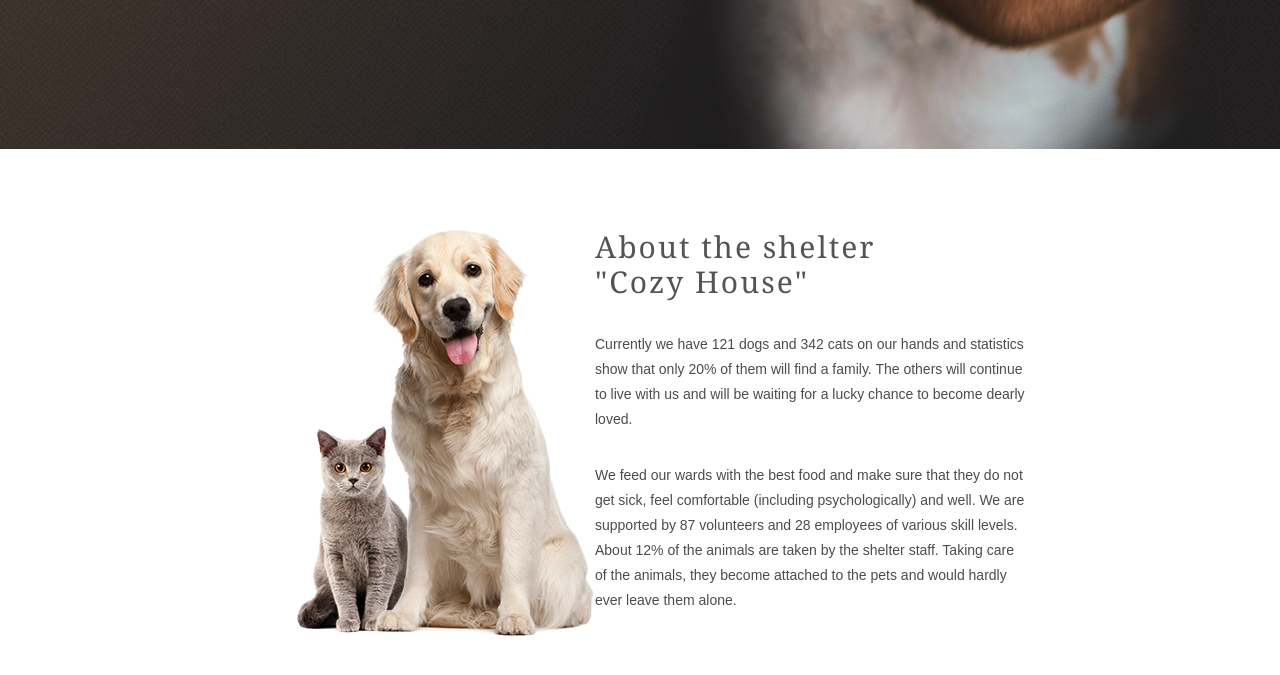
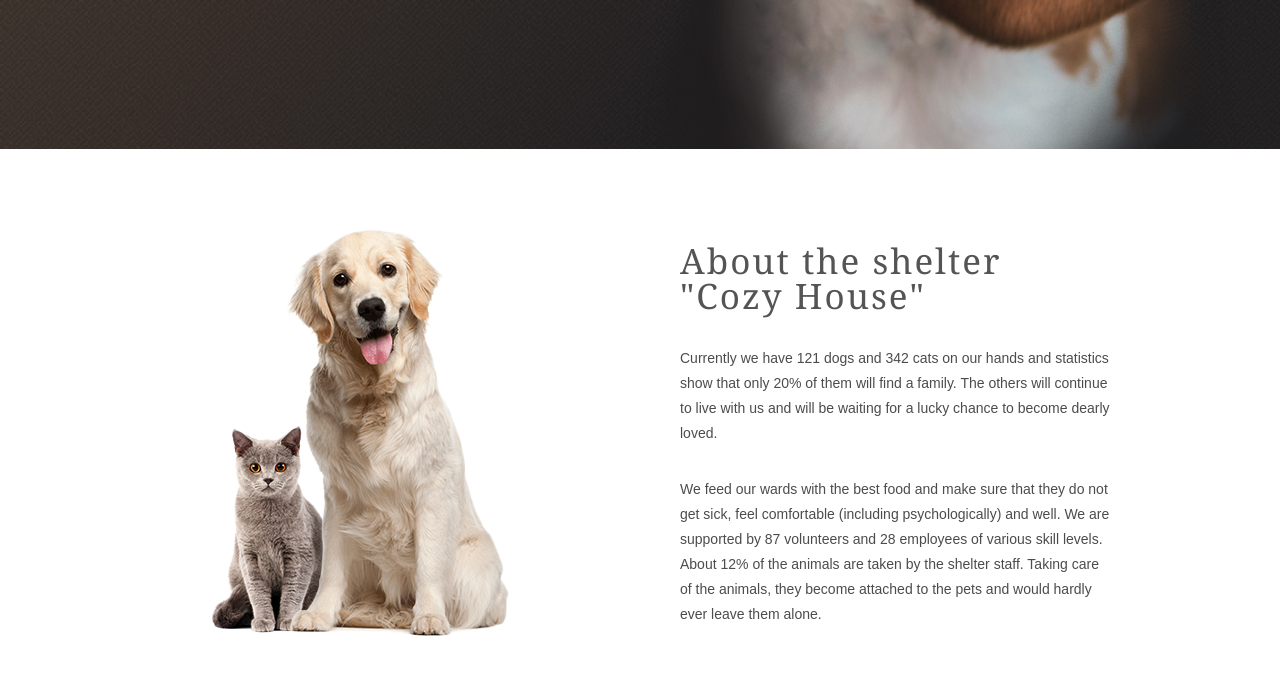
Before and after one commit to JSBelka/rsschool-cv, a plain HTML site: page shelter/index.html in a window 1280 px wide. Shown: the part 759-1434 px from the top of the page. Drawn offline with Linux system fonts and the light colour scheme.

Commit message:
fix: update

```diff
--- a/shelter/index.html
+++ b/shelter/index.html
@@ -38,10 +38,9 @@
 
     <section class="About" id="about">
         <div class="about-content">
-            <img src="about-pets.png" alt="About pets"/>
+            <img class="about-img" src="about-pets.png" alt="About pets"/>
             <div class="about-text">
-                <h2 class="about-heading">About the shelter <!...
-                    ...> "Cozy House"</h2>
+                <h2 class="about-heading">About the shelter "Cozy House"</h2>
                 <p class="about-paragraph-1">Currently we have 121 dogs and 342 cats on our hands and statistics show that
                     only 20% of them will find a family. The others will continue to live with us and will be waiting
                     for a lucky chance to become dearly loved.</p>
--- a/shelter/styles.css
+++ b/shelter/styles.css
@@ -140,12 +140,17 @@ a {
 .About {
     height: 588px;
 }
+
 .about-content {
     margin-top: 80px;
     margin-left: 40px;
     display: flex;
     flex-direction: row;
-    justify-content: center;
+    justify-content: space-evenly;
+    align-items: center;
+}
+.about-img {
+    align-self: stretch;
 }
 .about-text {
     display: flex;
@@ -156,7 +161,7 @@ a {
 }
 .about-heading {
     color: rgba(84, 84, 84, 1);
-    font-size: 30px;
+    font-size: 35px;
     font-weight: 100;
     font-family: Georgia, Regular, sans-serif;
     letter-spacing: 2px;
```
